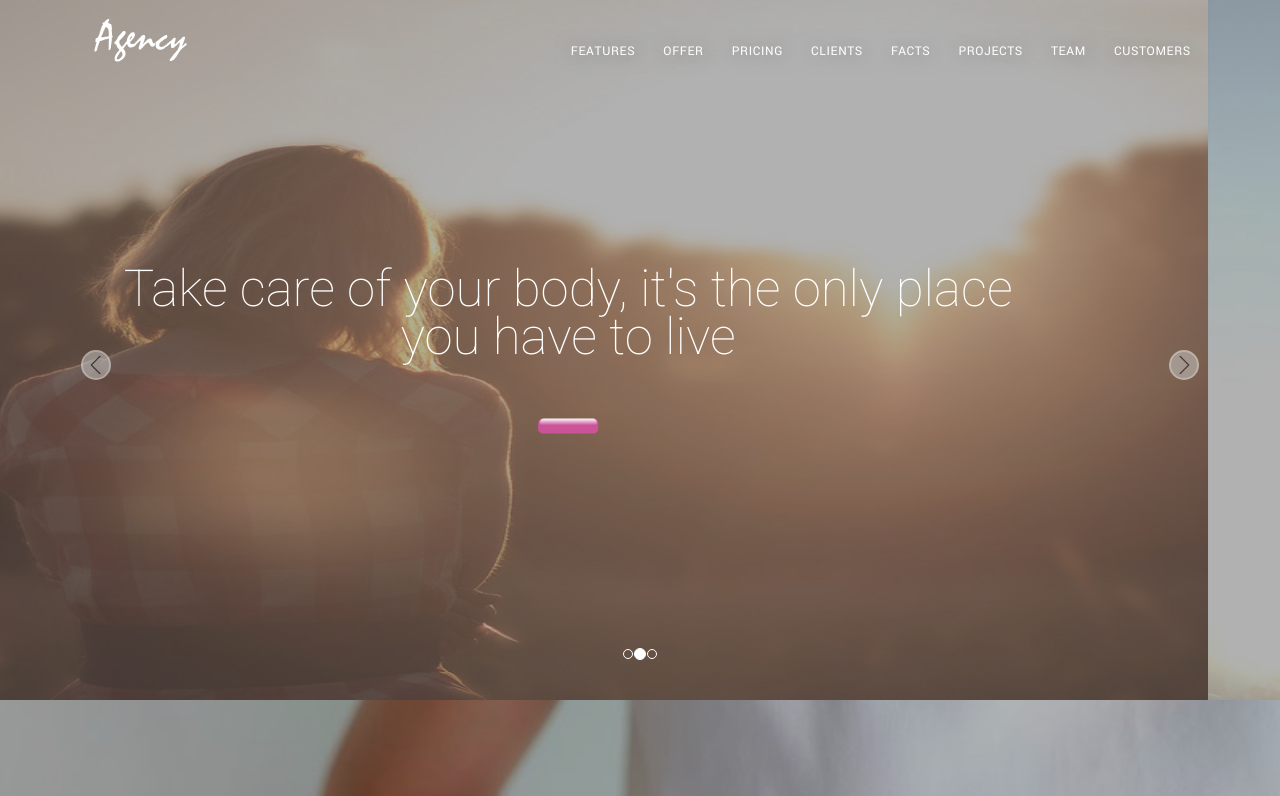
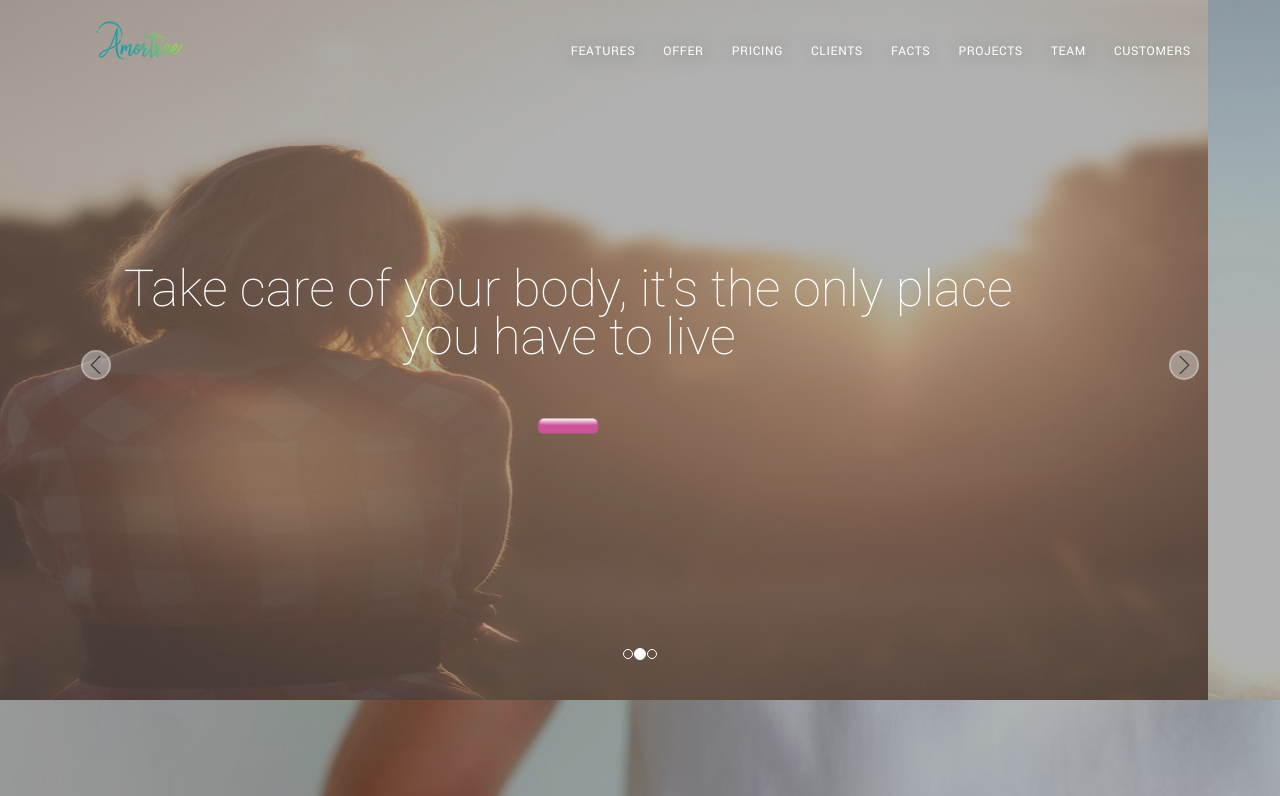
Before and after one commit to Meyssach/pdpu_Amortree, an Angular app: page / in a window 1280 px wide. Shown: the top 796 px of the page. Built offline with nearby package versions, Linux system fonts and the light colour scheme; what ngx-page-scroll would draw is missing.

Commit message:
logo change

```diff
--- a/src/app/header/header.component.html
+++ b/src/app/header/header.component.html
@@ -2,7 +2,7 @@
 	<nav class="uk-navbar header-nav">
 		<div class="uk-container uk-container-center">
 			<a class="uk-navbar-brand logo_link">
-				<img class="uk-responsive-height logo" src="../../assets/photos/image.ibb.co/cu4B2b/logo_white.png" alt="">
+				<img class="uk-responsive-height logo" src="../../assets/photos/image.ibb.co/cu4B2b/small logo.png" alt="">
 			</a>
 			<div class="uk-navbar-flip uk-visible-large">
 				<ul class="uk-navbar-nav header-nav-list">
```
Also changed, not shown: src/assets/photos/image.ibb.co/cu4B2b/small logo.png (added).
